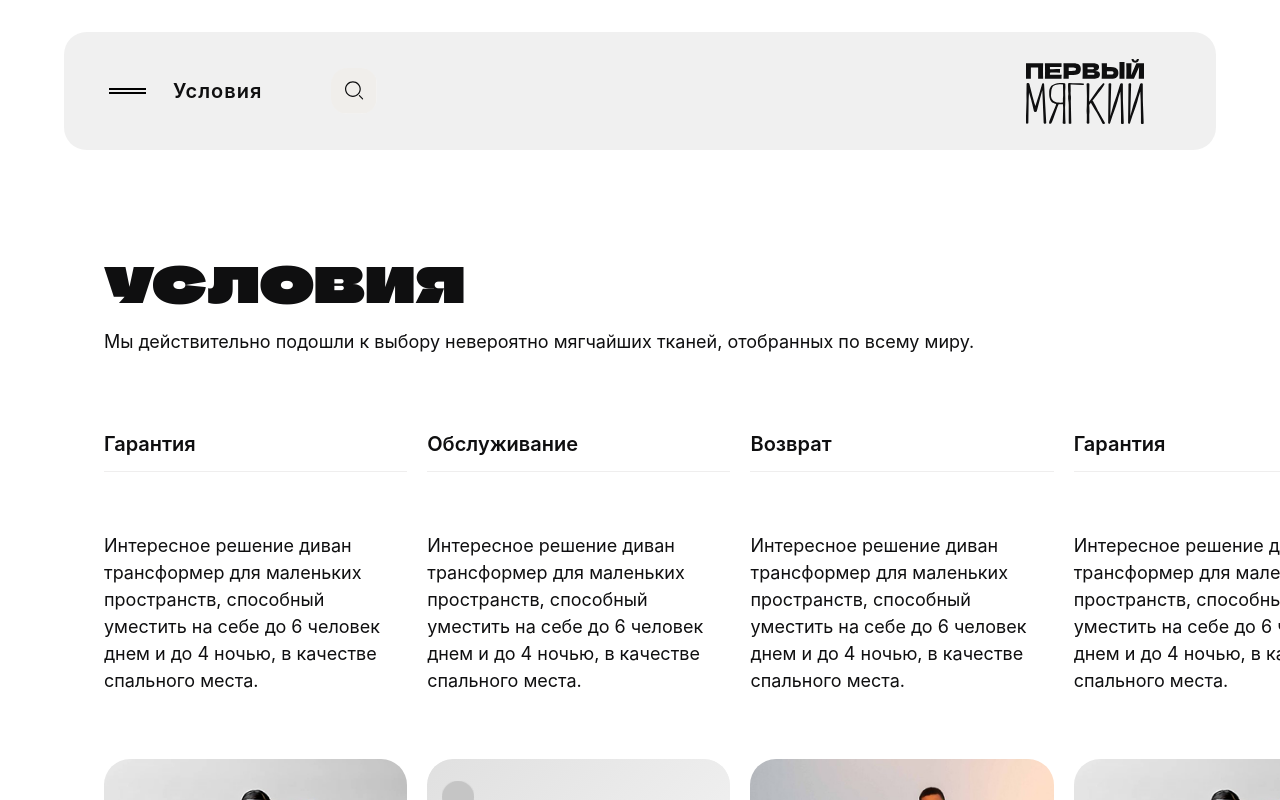
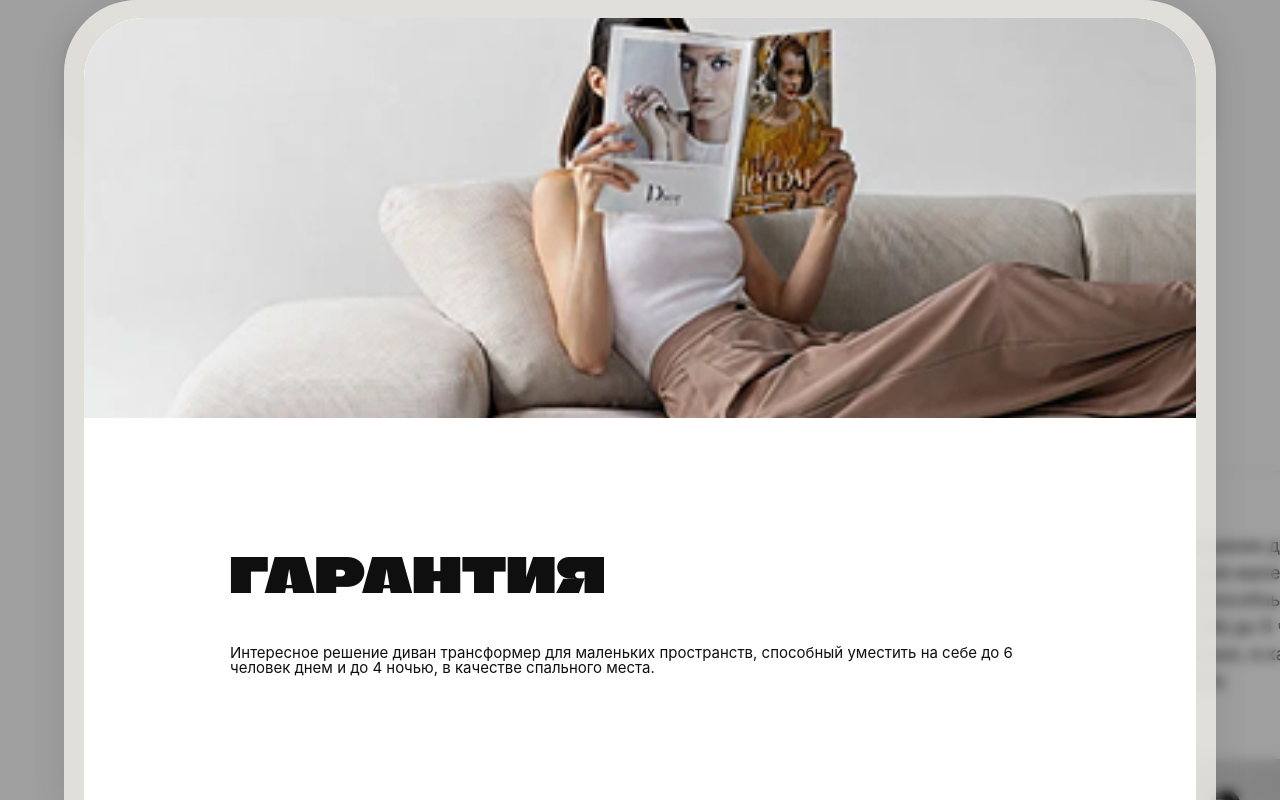
Before and after one commit to anarkilimitz/Sofa, a website built with Vite: page conditions.html in a window 1280 px wide. Both pictures are taken after a click on the element 255 px from the left and 685 px from the top of the page. Built offline with nearby package versions, Linux system fonts and the light colour scheme; some packages are replaced by stand-ins of ours; a web font is replaced by a local one.

Commit message:
Добавил ПОПАП на страницу Условия и связал со слайдером, вызывается при клике на слайд и подставляется картинка и описание и заголовок. Поправил все баги слайдера в связке с попапом

```diff
--- a/conditions.html
+++ b/conditions.html
@@ -97,7 +97,8 @@
     <section class="conditions container-conditions">
         <div class="conditions__content">
             <h1 class="conditions__title">Условия</h1>
-            <h4 class="conditions__title-text">Мы действительно подошли к выбору невероятно мягчайших тканей, отобранных по
+            <h4 class="conditions__title-text">Мы действительно подошли к выбору невероятно мягчайших тканей, отобранных
+                по
                 всему миру.</h4>
 
             <div class="conditions__slider">
@@ -186,6 +187,21 @@
         </div>
     </section>
 
+    <!-- Попап conditions -->
+    <div class="conditions-popup__overlay" id="conditionsPopupOverlay"></div>
+    <div class="conditions-popup" id="conditionsPopup">
+        <button class="conditions-popup__close" id="conditionsPopupClose" aria-label="Закрыть"></button>
+        <div class="conditions-popup__inner">
+            <div class="conditions-popup__image-wrap">
+                <img class="conditions-popup__image" id="conditionsPopupImg" src="" alt="">
+            </div>
+            <div class="conditions-popup__content">
+                <h3 class="conditions-popup__title" id="conditionsPopupTitle"></h3>
+                <p class="conditions-popup__text" id="conditionsPopupText"></p>
+            </div>
+        </div>
+    </div>
+
 </body>
 
 </html>
--- a/src/js/main.js
+++ b/src/js/main.js
@@ -13,6 +13,7 @@ import { initHeroScale } from './animations/heroScale';
 import { initTabs } from './animations/tabs';
 import { initConditionsSlider } from './animations/conditionsSlider.js';
 import { initFooterNavigation } from './animations/footerNavigation.js';
+import { initConditionsPopup } from './ui/conditionsPopup.js';
 
 // Каталог диванов
 import { render } from './catalog.js';
@@ -58,6 +59,7 @@ document.addEventListener('DOMContentLoaded', async () => {
 	initNavIconLabels();
 	initCarousel();
 	initCardTextAnimation(lenis);
+	initConditionsPopup(lenis);
 
 	// 4. Табы, слайдер и каталог c loader - контроль первого рендера
 	let isFirstRender = true;
--- /dev/null
+++ b/src/js/ui/conditionsPopup.js
@@ -0,0 +1,98 @@
+import gsap from 'gsap';
+
+export function initConditionsPopup(lenis) {
+	const overlay = document.getElementById('conditionsPopupOverlay');
+	const popup = document.getElementById('conditionsPopup');
+	const closeBtn = document.getElementById('conditionsPopupClose');
+	const inner = popup ? popup.querySelector('.conditions-popup__inner') : null;
+	const img = document.getElementById('conditionsPopupImg');
+	const title = document.getElementById('conditionsPopupTitle');
+	const text = document.getElementById('conditionsPopupText');
+	const slides = document.querySelectorAll('.conditions__column');
+
+	if (!overlay || !popup || !slides.length) return;
+
+	let tl = null;
+	let mouseDownPos = null;
+
+	function open(slide) {
+		const slideImg = slide.querySelector('.conditions__img img');
+		const slideTitle = slide.querySelector('.conditions__column-title');
+		const slideText = slide.querySelector('.conditions__text');
+
+		img.src = slideImg ? slideImg.src : '';
+		img.alt = slideImg ? slideImg.alt : '';
+		title.textContent = slideTitle ? slideTitle.textContent : '';
+		text.textContent = slideText ? slideText.textContent : '';
+
+		overlay.classList.add('active');
+		document.documentElement.classList.add('search-open');
+		document.body.classList.add('search-open');
+
+		if (lenis) lenis.stop();
+
+		if (tl) tl.kill();
+		gsap.set(popup, { y: '100%', opacity: 0 });
+		popup.style.pointerEvents = 'auto';
+
+		tl = gsap.to(popup, {
+			y: '0%',
+			opacity: 1,
+			duration: 0.45,
+			ease: 'power3.out',
+		});
+	}
+
+	function close() {
+		if (tl) tl.kill();
+
+		popup.style.pointerEvents = 'none';
+
+		tl = gsap.to(popup, {
+			y: '100%',
+			opacity: 0,
+			duration: 0.35,
+			ease: 'power2.in',
+			onComplete() {
+				overlay.classList.remove('active');
+				document.documentElement.classList.remove('search-open');
+				document.body.classList.remove('search-open');
+
+				if (lenis) lenis.start();
+			},
+		});
+	}
+
+	slides.forEach((slide) => {
+		slide.addEventListener('mousedown', (e) => {
+			mouseDownPos = { x: e.clientX, y: e.clientY };
+		});
+
+		slide.addEventListener('click', (e) => {
+			if (mouseDownPos) {
+				const dx = e.clientX - mouseDownPos.x;
+				const dy = e.clientY - mouseDownPos.y;
+				const dist = Math.sqrt(dx * dx + dy * dy);
+				mouseDownPos = null;
+
+				if (dist > 5) return;
+			}
+
+			open(slide);
+		});
+	});
+
+	if (closeBtn) {
+		closeBtn.addEventListener('click', (e) => {
+			e.stopPropagation();
+			close();
+		});
+	}
+
+	if (inner) {
+		inner.addEventListener('click', (e) => e.stopPropagation());
+	}
+
+	popup.addEventListener('click', close);
+	overlay.addEventListener('click', close);
+}
--- a/src/scss/style.scss
+++ b/src/scss/style.scss
@@ -31,6 +31,7 @@
 @use 'ui/ui';
 @use 'ui/linkCatalog';
 @use 'ui/copy/copy';
+@use 'ui/conditionsPopup';
 
 // Components
 @use "components/search";
--- /dev/null
+++ b/src/scss/ui/_conditionsPopup.scss
@@ -0,0 +1,174 @@
+@use "../utils/variables" as *;
+@use "../utils/mixins" as *;
+
+.conditions-popup {
+    // Подложка темная
+    position: fixed;
+    bottom: 0;
+    left: 0;
+    right: 0;
+    margin: 0 auto;
+    max-width: 1200px;
+    width: 90vw;
+    max-height: 800px;
+    height: 90vw;
+    padding: 18px 20px 0;
+
+
+    background: rgba(242, 239, 233, 0.8);
+    backdrop-filter: blur(6px);
+    -webkit-backdrop-filter: blur(6px);
+    box-shadow: 0px 4px 35px 0px rgba(0, 0, 0, 0.1);
+    border-radius: 73px 73px 0 0;
+
+    z-index: 9999;
+    opacity: 0;
+    will-change: transform, opacity;
+    transform: translateY(100%);
+    pointer-events: none;
+
+
+    // Белый блок контента
+    &__inner {
+        height: 100%;
+        max-height: 100%;
+        background: #fff;
+        border-radius: 60px 60px 0 0;
+        overflow: hidden;
+    }
+
+    &__close {
+        position: absolute;
+        top: -66px;
+        right: 50%;
+        transform: translateX(50%);
+        width: 32px;
+        height: 32px;
+        background: transparent;
+        z-index: 10;
+        border: none;
+        cursor: pointer;
+
+        &::before,
+        &::after {
+            content: '';
+            position: absolute;
+            top: 50%;
+            left: 50%;
+            width: 42px;
+            height: 2px;
+            background-color: #000;
+            transform-origin: center;
+        }
+
+        &::before {
+            transform: translate(-50%, -50%) rotate(45deg);
+        }
+
+        &::after {
+            transform: translate(-50%, -50%) rotate(-45deg);
+        }
+    }
+
+    &__image-wrap {
+        width: 100%;
+        aspect-ratio: 1370 / 493;
+        overflow: hidden;
+        border-radius: 60px 60px 0 0;
+
+        img {
+            display: block;
+            width: 100%;
+            height: 100%;
+            border-radius: 60px 60px 0 0;
+            object-fit: cover;
+        }
+    }
+
+    &__content {
+        padding: 80px 139px 0 146px;
+    }
+
+    &__title {
+        font-family: var(--font-heading);
+        font-size: 48px;
+        font-weight: 400;
+        text-transform: uppercase;
+        letter-spacing: 0.5px;
+        margin-bottom: 44px;
+        color: $text-black;
+    }
+
+    &__text {
+        font-size: 15px;
+        line-height: 1;
+        color: $text-black;
+    }
+
+    // ОВЕРЛЭЙ такой же как везде, надо вынести в отдельный файл по всему сайту!!!
+    &__overlay {
+        position: fixed;
+        inset: 0;
+        background: $overlay-main;
+        backdrop-filter: blur(6px);
+        -webkit-backdrop-filter: blur(6px);
+        z-index: 1000;
+        visibility: hidden;
+        pointer-events: none;
+        opacity: 0;
+        transition: opacity 0.3s ease, visibility 0.3s ease;
+
+        &.active {
+            visibility: visible;
+            pointer-events: auto;
+            opacity: 1;
+        }
+    }
+}
+
+@media (max-width: 600px) {
+    .conditions-popup {
+
+        width: 92vw;
+        max-width: 100%;
+        height: 120vw;
+        border-radius: 32px 32px 0 0;
+        padding: 8px;
+
+        background: #fff;
+        backdrop-filter: none;
+        -webkit-backdrop-filter: none;
+
+        &__inner {
+            border-radius: 32px 32px 0 0;
+        }
+
+        &__close {
+            top: -46px;
+        }
+
+        &__image-wrap {
+            aspect-ratio: 284 / 177;
+            border-radius: 24px;
+
+            img {
+                border-radius: 24px;
+            }
+        }
+
+        &__content {
+            padding: 7vw 5vw 0 5vw;
+        }
+
+        &__title {
+            font-size: 16px;
+            letter-spacing: 0;
+            margin-bottom: 5vw;
+        }
+
+        &__text {
+            font-size: 12px;
+            line-height: 1.5;
+        }
+    }
+}
```
